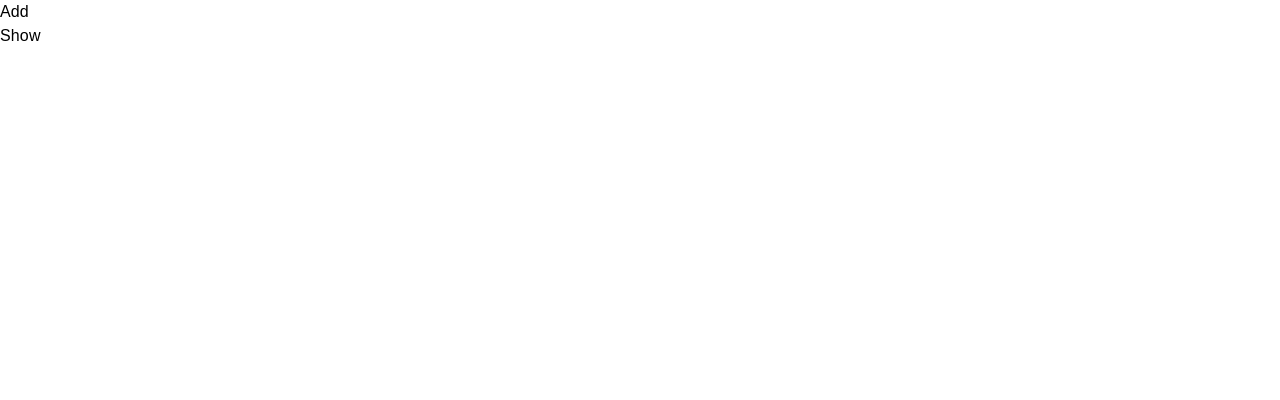
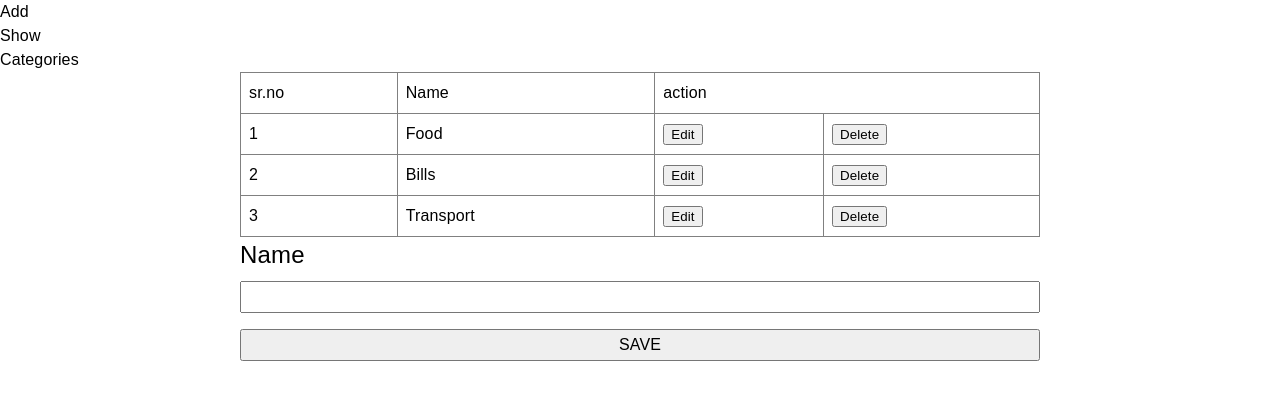
Before and after one commit to vratnoo/Just-React, a React (Create React App) app: page /categories in a window 1280 px wide. Before the commit this address had no page. Shown: the top 400 px of the page. Built offline with nearby package versions, Linux system fonts and the light colour scheme.

Commit message:
added category section

```diff
--- a/src/App.js
+++ b/src/App.js
@@ -1,11 +1,10 @@
 import React, { useEffect, useState } from 'react'
 import  AddTransaction from "./AddTransaction"
-import EditTransaction from "./EditTransaction"
 import  ShowTransaction from "./ShowTransaction"
 import Navigation from './component/Navigation'
+import Category from "./categories"
 
 import {
-  BrowserRouter,
   Routes,
   Route,
   useNavigate,
@@ -34,6 +33,16 @@ function App() {
     // console.log("working : "+id)
     navigate("/",{state:{updateMode:false}})
   }
+  const deleteCategory = (id)=>{
+      setCategories(categories.filter((item)=>item.id!==id))
+  }
+  const editCategory = (id)=>{
+
+  }
+
+  const addCategory = (item)=>{
+    setCategories({...categories,item})
+  }
 
   const addTransaction = (transaction)=>{
 
@@ -51,6 +60,7 @@ function App() {
 
   const AddProps = {accounts,categories,transactionList,setIsEdit,addTransaction,updateTransaction,isEdit,editId,}
   const ShowProps = {accounts,categories,transactionList,setTransactionList,handleDelete,handleEdit}
+  const CategoryProps = {categories,addCategory,deleteCategory,editCategory}
   return (
     <>
 
@@ -59,6 +69,7 @@ function App() {
       <Routes>
         <Route path="/" element={ <AddTransaction  {...AddProps} />} />
         <Route path="/show" element={ <ShowTransaction  {...ShowProps} />} />
+        <Route path="/categories" element={ <Category  {...CategoryProps} />} />
     </Routes>
       </div>
 
--- /dev/null
+++ b/src/categories.jsx
@@ -0,0 +1,67 @@
+import React, { useEffect, useState } from 'react';
+
+
+const AddCategory = ({addCategory}) => {
+    const initialState = {id:Date.now(),name:""}
+    const [category,setCategory] = useState({})
+
+    useEffect(()=>{
+        setCategory(initialState)
+    },[])
+
+    const handleChange = (e)=>{
+        setCategory({...category,name:e.target.value})
+    }
+    const handleSubmit = (e)=>{
+        e.preventDefault()
+        // addCategory(category)
+        setCategory(initialState)
+    }
+
+    return ( <div>
+            <form onSubmit={handleSubmit}>
+                <label> Name </label>
+                <input type="text" name="name" value={category.name} onChange={handleChange}/>
+                <button>SAVE</button>
+            </form>
+    </div> );
+}
+
+
+
+const ViewCategory = ({categories,editCategory,deleteCategory}) => {
+
+    return ( <div>
+        <table>
+            <tr>
+                <td>sr.no</td>
+                <td>Name</td>
+                <td colSpan={2}>action</td>
+            </tr>
+            {categories.map((item,index)=>(
+                <tr key={item.id}>
+                <td>{index+1}</td>
+                <td>{item.name}</td>
+                <td><button onClick={()=>editCategory(item.id)}>Edit</button></td>
+                <td><button onClick={()=>deleteCategory(item.id)}>Delete</button></td>
+                </tr>
+            ))}
+
+        </table>
+    </div> );
+}
+
+const Category = (props) => {
+    const {} = props
+    useEffect(()=>{
+
+    },[])
+    return (
+        <>
+            <ViewCategory {...props}/>
+            <AddCategory {...props}/>
+        </>
+      );
+}
+
+export default Category;
--- a/src/component/Navigation.jsx
+++ b/src/component/Navigation.jsx
@@ -12,6 +12,7 @@ const Navigation = (props)=>{
             <ul>
                 <li> <Link to="/" state={{updateMode:false}} onClick={handleClick}>Add</Link></li>
                 <li> <Link to="/show" >Show</Link></li>
+                <li> <Link to="/categories" >Categories</Link></li>
 
             </ul>
         </nav>
```
